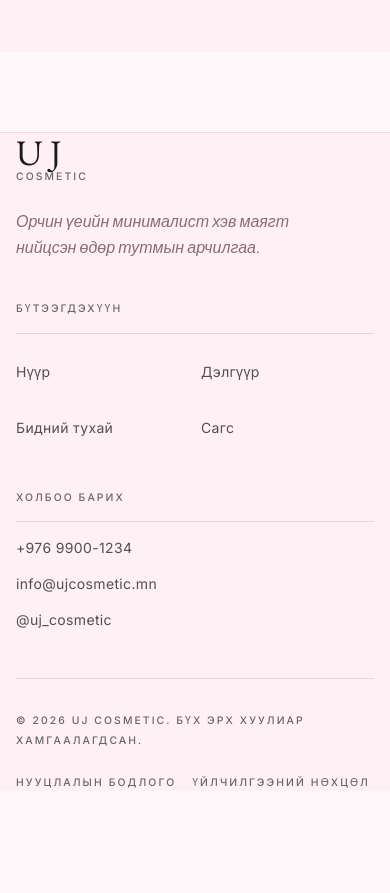
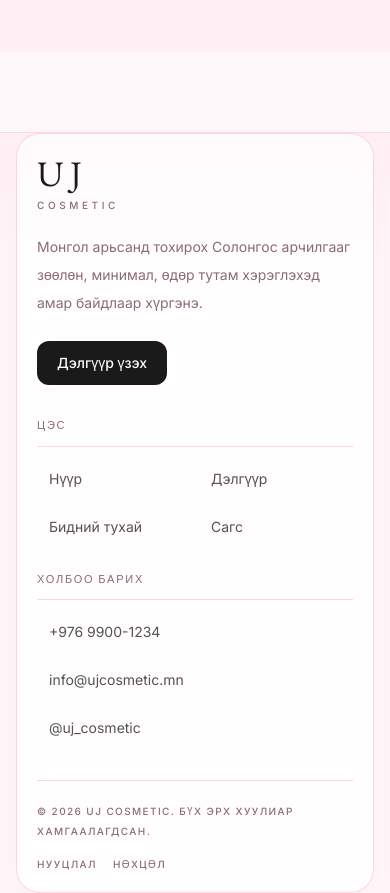
Before and after one commit to tsog112/uj_cosmetic, a Next.js app: page / in a window 390 px wide. Shown: the part 3000-3893 px from the top of the page. Before the commit the page ends 3791 px from the top, so only its background shows below. Built offline with nearby package versions, Linux system fonts and the light colour scheme; no server answers; the database is empty.

Commit message:
feat: add responsive Footer component with dynamic site settings integration

```diff
--- a/src/components/layout/Footer.tsx
+++ b/src/components/layout/Footer.tsx
@@ -4,7 +4,6 @@ import { useEffect, useState } from 'react';
 import Link from 'next/link';
 import { getSiteSettings } from '@/lib/services/firestoreService';
 import { DEFAULT_SETTINGS, SiteSettings } from '@/types';
-import { motion } from 'framer-motion';
 
 const navLinks = [
   { href: '/', label: 'Нүүр' },
@@ -27,33 +26,45 @@ export default function Footer() {
   const instagramHandle = settings.instagramUrl.split('/').filter(Boolean).pop() || 'uj_cosmetic';
 
   return (
-    <footer className="bg-[#FFF0F6] text-[#1A1A1A] mt-auto border-t border-[#F2A8C8]/40">
-      <div className="max-content py-16 md:py-28 lg:py-32">
-        <div className="grid grid-cols-1 md:grid-cols-12 gap-10 md:gap-16 lg:gap-24">
+    <footer className="relative mt-auto overflow-hidden border-t border-[#F2A8C8]/40 bg-[#FFF8FB] text-[#1A1A1A]">
+      <div className="absolute inset-x-0 top-0 h-32 bg-gradient-to-b from-[#FFF0F6] to-transparent" aria-hidden="true" />
+
+      <div className="max-content relative py-12 md:py-20 lg:py-24">
+        <div className="rounded-[24px] border border-[#F2A8C8]/45 bg-white/70 p-5 shadow-[0_18px_45px_rgba(216,111,160,0.08)] backdrop-blur-sm md:p-8 lg:p-10">
+          <div className="grid grid-cols-1 gap-8 md:grid-cols-12 md:gap-10 lg:gap-16">
             <div className="md:col-span-5">
               <Link href="/" className="inline-flex flex-col">
-              <span className="font-serif text-4xl md:text-5xl font-light tracking-[0.2em] text-[#1A1A1A] uppercase">
+                <span className="font-serif text-4xl font-light uppercase tracking-[0.18em] text-[#1A1A1A] md:text-5xl">
                   UJ
                 </span>
-              <span className="editorial-label text-[10px] tracking-[0.4em] -mt-1 text-[#8B6B78]">
+                <span className="mt-1 text-[10px] font-medium uppercase tracking-[0.36em] text-[#8B6B78]">
                   Cosmetic
                 </span>
               </Link>
-            <p className="mt-6 md:mt-12 font-serif italic text-base md:text-lg text-[#8B6B78] max-w-[300px] leading-relaxed">
-              Орчин үеийн минималист хэв маягт нийцсэн өдөр тутмын арчилгаа.
+
+              <p className="mt-5 max-w-[320px] text-sm leading-7 text-[#8B6B78] md:mt-8">
+                Монгол арьсанд тохирох Солонгос арчилгааг зөөлөн, минимал, өдөр тутам хэрэглэхэд амар байдлаар хүргэнэ.
               </p>
+
+              <Link
+                href="/shop"
+                className="mt-6 inline-flex min-h-11 items-center justify-center rounded-[12px] bg-[#1A1A1A] px-5 text-sm font-medium text-white transition-colors hover:bg-[#FFB7D5] hover:text-[#1A1A1A]"
+              >
+                Дэлгүүр үзэх
+              </Link>
             </div>
 
-          <div className="md:col-span-3">
-            <h4 className="editorial-label text-[#8B6B78] mb-4 md:mb-8 border-b border-[#F2A8C8]/50 pb-4">
-              Бүтээгдэхүүн
+            <div className="grid grid-cols-1 gap-6 sm:grid-cols-2 md:col-span-7">
+              <div>
+                <h4 className="mb-3 border-b border-[#F2A8C8]/45 pb-3 text-[11px] font-medium uppercase tracking-[0.16em] text-[#8B6B78]">
+                  Цэс
                 </h4>
-            <nav className="grid grid-cols-2 gap-3 md:block md:space-y-6">
+                <nav className="grid grid-cols-2 gap-2 sm:block sm:space-y-2">
                   {navLinks.map(link => (
                     <Link
                       key={link.href}
                       href={link.href}
-                  className="min-h-11 md:min-h-0 flex md:block items-center font-sans text-sm text-[#1A1A1A]/75 hover:text-[#1A1A1A] transition-colors tracking-wide"
+                      className="flex min-h-10 items-center rounded-[10px] px-3 text-sm text-[#1A1A1A]/75 transition-colors hover:bg-[#FFF0F6] hover:text-[#1A1A1A] sm:px-0 sm:hover:bg-transparent"
                     >
                       {link.label}
                     </Link>
@@ -61,42 +72,48 @@ export default function Footer() {
                 </nav>
               </div>
 
-          <div className="md:col-span-4">
-            <h4 className="editorial-label text-[#8B6B78] mb-4 md:mb-8 border-b border-[#F2A8C8]/50 pb-4">
+              <div>
+                <h4 className="mb-3 border-b border-[#F2A8C8]/45 pb-3 text-[11px] font-medium uppercase tracking-[0.16em] text-[#8B6B78]">
                   Холбоо барих
                 </h4>
-            <div className="space-y-4 md:space-y-6 font-sans text-sm text-[#1A1A1A]/75 tracking-wide">
-              <p>
-                <a href={`tel:${settings.phone.replace(/[\s-]/g, '')}`} className="hover:text-[#1A1A1A] transition-colors">
+                <div className="space-y-2 text-sm text-[#1A1A1A]/75">
+                  <a
+                    href={`tel:${settings.phone.replace(/[\s-]/g, '')}`}
+                    className="flex min-h-10 items-center rounded-[10px] px-3 transition-colors hover:bg-[#FFF0F6] hover:text-[#1A1A1A] sm:px-0 sm:hover:bg-transparent"
+                  >
                     {settings.phone}
                   </a>
-              </p>
-              <p>
-                <a href={`mailto:${settings.email}`} className="hover:text-[#1A1A1A] transition-colors">
+                  <a
+                    href={`mailto:${settings.email}`}
+                    className="flex min-h-10 items-center rounded-[10px] px-3 transition-colors hover:bg-[#FFF0F6] hover:text-[#1A1A1A] sm:px-0 sm:hover:bg-transparent"
+                  >
                     {settings.email}
                   </a>
-              </p>
-              <p>
                   <a
                     href={settings.instagramUrl}
                     target="_blank"
                     rel="noopener noreferrer"
-                  className="hover:text-[#1A1A1A] transition-colors"
+                    className="flex min-h-10 items-center rounded-[10px] px-3 transition-colors hover:bg-[#FFF0F6] hover:text-[#1A1A1A] sm:px-0 sm:hover:bg-transparent"
                   >
                     @{instagramHandle}
                   </a>
-              </p>
+                </div>
               </div>
             </div>
           </div>
 
-        <div className="mt-12 md:mt-24 pt-8 border-t border-[#F2A8C8]/50 flex flex-col md:flex-row justify-between items-start md:items-center gap-6">
-          <p className="editorial-label text-[9px] text-[#8B6B78] leading-5">
+          <div className="mt-8 border-t border-[#F2A8C8]/45 pt-5 md:mt-10 md:flex md:items-center md:justify-between">
+            <p className="text-[10px] font-medium uppercase leading-5 tracking-[0.14em] text-[#8B6B78]">
               © {new Date().getFullYear()} UJ Cosmetic. Бүх эрх хуулиар хамгаалагдсан.
             </p>
-           <div className="flex flex-wrap gap-4 md:gap-6">
-             <Link href="/privacy" className="editorial-label text-[9px] text-[#8B6B78] hover:text-[#1A1A1A] transition-colors">Нууцлалын бодлого</Link>
-             <Link href="/terms" className="editorial-label text-[9px] text-[#8B6B78] hover:text-[#1A1A1A] transition-colors">Үйлчилгээний нөхцөл</Link>
+            <div className="mt-4 flex flex-wrap gap-4 md:mt-0">
+              <Link href="/privacy" className="text-[10px] font-medium uppercase tracking-[0.14em] text-[#8B6B78] transition-colors hover:text-[#1A1A1A]">
+                Нууцлал
+              </Link>
+              <Link href="/terms" className="text-[10px] font-medium uppercase tracking-[0.14em] text-[#8B6B78] transition-colors hover:text-[#1A1A1A]">
+                Нөхцөл
+              </Link>
+            </div>
           </div>
         </div>
       </div>
```
Lines whose indentation alone changed are shown as unchanged.
